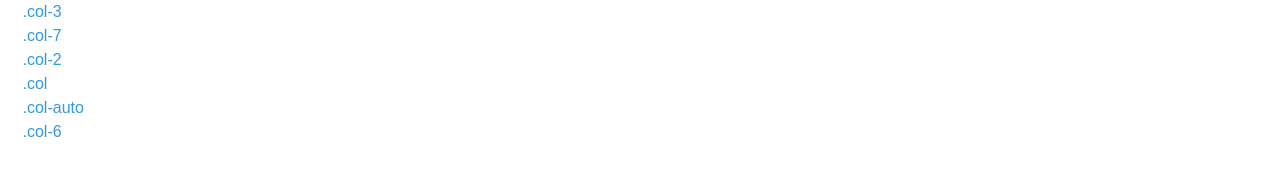
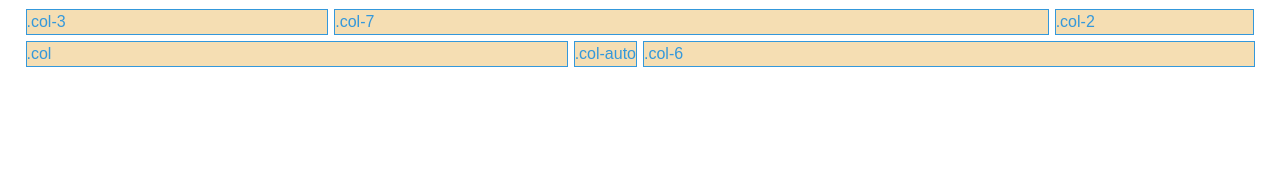
Before and after one commit to pposca/framework_sass, a website: page index.html in a window 1280 px wide. Drawn offline with Linux system fonts and the light colour scheme.

Commit message:
Parte 6: Grid

```diff
--- a/static/sass/base/_variables.scss
+++ b/static/sass/base/_variables.scss
@@ -12,3 +12,5 @@ $breakpoints: (
   lg: 992px,
   xl: 1200px
 );
+
+$grid-columns: 12;
--- /dev/null
+++ b/static/sass/layout/_grid.scss
@@ -0,0 +1,33 @@
+/* Grid */
+@use 'sass:math';
+@use '../base/variables' as vars;
+
+.row {
+  --gutter-x: 8px;
+  --gutter-y: 8px;
+
+  display: flex;
+
+  // Hack para el espaciado vertical
+  & + .row {
+    margin-top: var(--gutter-y);
+  }
+}
+
+.col {
+  flex: 1 0 0%;
+  padding-inline: calc(var(--gutter-x)/2);
+}
+
+.col-auto {
+  flex: 0 0 auto;
+  width: auto;
+  padding-inline: calc(var(--gutter-x)/2);
+}
+
+@for $i from 1 through vars.$grid-columns {
+  .col-#{$i} {
+    width: math.div(100%, vars.$grid-columns) * $i;
+    padding-inline: calc(var(--gutter-x)/2);
+  }
+}
--- a/static/sass/styles.scss
+++ b/static/sass/styles.scss
@@ -4,3 +4,13 @@
 @use 'base/typography';
 @use 'base/colors';
 @use 'layout/containers';
+@use 'layout/grid';
+
+.debug-border {
+  margin-block: 10px;
+
+  .item {
+    outline: 1px solid;
+    background-color: wheat;
+  }
+}
```
Also changed, not shown: static/css/styles.css, 1 other file.
